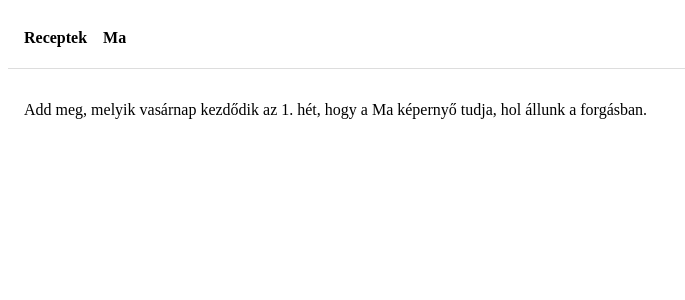
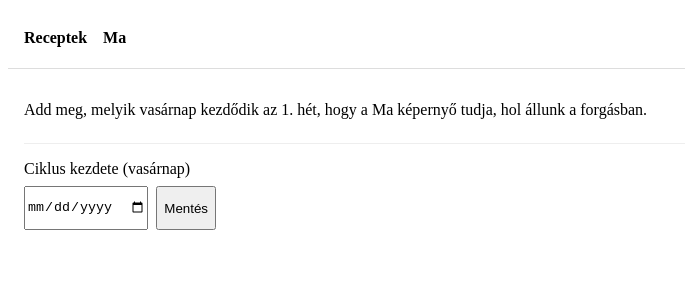
Before and after one commit to sorosz89/gluten-morgen, a React (Vite) app: page /ma in a window 1280 px wide. Shown: the top 300 px of the page, without its empty margins (0-685 px from the left). Built offline with nearby package versions, Linux system fonts and the light colour scheme.

Commit message:
feat(003): edit the cycle anchor
Co-Authored-By: Claude Sonnet 5 <noreply@anthropic.com>

```diff
--- a/src/features/today/TodayPage.module.css
+++ b/src/features/today/TodayPage.module.css
@@ -22,3 +22,23 @@
   color: #7a5c00;
   font-size: 0.8rem;
 }
+
+.anchorForm {
+  margin-top: 1.5rem;
+  padding-top: 1rem;
+  border-top: 1px solid #eee;
+  display: flex;
+  flex-wrap: wrap;
+  align-items: center;
+  gap: 0.5rem;
+}
+
+.anchorForm label {
+  flex-basis: 100%;
+}
+
+.anchorForm input,
+.anchorForm button {
+  min-height: 44px;
+  box-sizing: border-box;
+}
--- a/src/features/today/TodayPage.tsx
+++ b/src/features/today/TodayPage.tsx
@@ -1,8 +1,10 @@
+import { useState } from 'react'
+import type { FormEvent } from 'react'
 import { Link } from 'react-router-dom'
 import { anchorRepository } from '../../data/anchorRepository.ts'
 import { recipes } from '../../data/recipes.ts'
 import { mealTypeLabel, recipeHasGlutenRiskIngredient } from '../../domain/catalog.ts'
-import { getBlockRecipeIds, getRotationDay, parseIsoDate } from '../../domain/rotation.ts'
+import { getBlockRecipeIds, getRotationDay, isSunday, parseIsoDate } from '../../domain/rotation.ts'
 import styles from './TodayPage.module.css'
 
 const recipesById = new Map(recipes.map((recipe) => [recipe.id, recipe]))
@@ -12,16 +14,47 @@ interface TodayPageProps {
 }
 
 function TodayPage({ today = new Date() }: TodayPageProps = {}) {
-  const anchorIso = anchorRepository.getAnchor()
+  const [anchorIso, setAnchorIso] = useState(() => anchorRepository.getAnchor())
+  const [draftAnchor, setDraftAnchor] = useState(anchorIso ?? '')
+  const [error, setError] = useState<string | null>(null)
 
-  if (!anchorIso) {
-    return (
-      <div className={styles.page}>
-        <p>Add meg, melyik vasárnap kezdődik az 1. hét, hogy a Ma képernyő tudja, hol állunk a forgásban.</p>
-      </div>
-    )
+  function handleSave(event: FormEvent) {
+    event.preventDefault()
+
+    if (!draftAnchor || !isSunday(parseIsoDate(draftAnchor))) {
+      setError('Válassz vasárnapot.')
+      return
+    }
+
+    anchorRepository.setAnchor(draftAnchor)
+    setAnchorIso(draftAnchor)
+    setError(null)
   }
 
+  return (
+    <div className={styles.page}>
+      {!anchorIso && (
+        <p>Add meg, melyik vasárnap kezdődik az 1. hét, hogy a Ma képernyő tudja, hol állunk a forgásban.</p>
+      )}
+
+      {anchorIso && <TodayMeals anchorIso={anchorIso} today={today} />}
+
+      <form onSubmit={handleSave} className={styles.anchorForm}>
+        <label htmlFor="anchor-input">Ciklus kezdete (vasárnap)</label>
+        <input
+          id="anchor-input"
+          type="date"
+          value={draftAnchor}
+          onChange={(event) => setDraftAnchor(event.target.value)}
+        />
+        <button type="submit">Mentés</button>
+        {error && <p role="alert">{error}</p>}
+      </form>
+    </div>
+  )
+}
+
+function TodayMeals({ anchorIso, today }: { anchorIso: string; today: Date }) {
   const { block, cookToday } = getRotationDay(parseIsoDate(anchorIso), today)
   const { breakfastId, lunchId, dinnerId } = getBlockRecipeIds(block)
   const breakfast = recipesById.get(breakfastId)!
@@ -29,7 +62,7 @@ function TodayPage({ today = new Date() }: TodayPageProps = {}) {
   const dinner = recipesById.get(dinnerId)!
 
   return (
-    <div className={styles.page}>
+    <>
       <p>
         Kell főzni ma? <strong>{cookToday ? 'igen' : 'nem'}</strong>
       </p>
@@ -43,7 +76,7 @@ function TodayPage({ today = new Date() }: TodayPageProps = {}) {
           </li>
         ))}
       </ul>
-    </div>
+    </>
   )
 }
 
```
Also changed, not shown: specs/003-rotation-today/tasks.md (+6 -1 lines), 2 other files (tests, documents, lock files or other folders).
